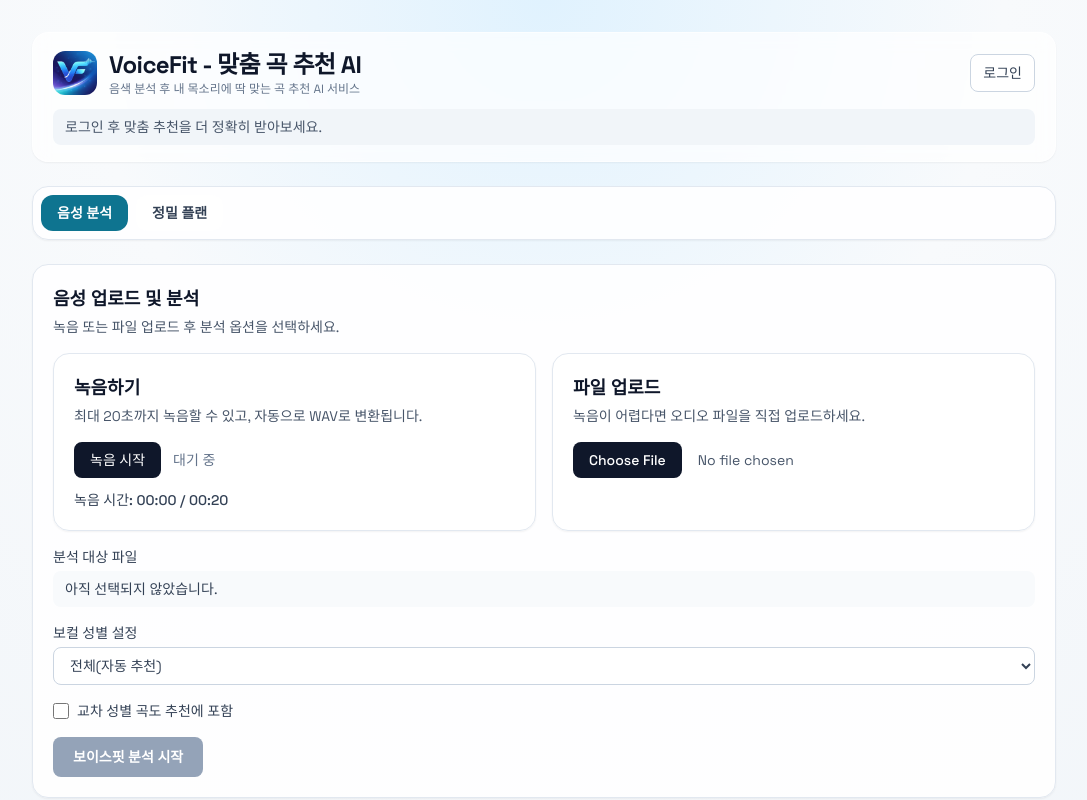
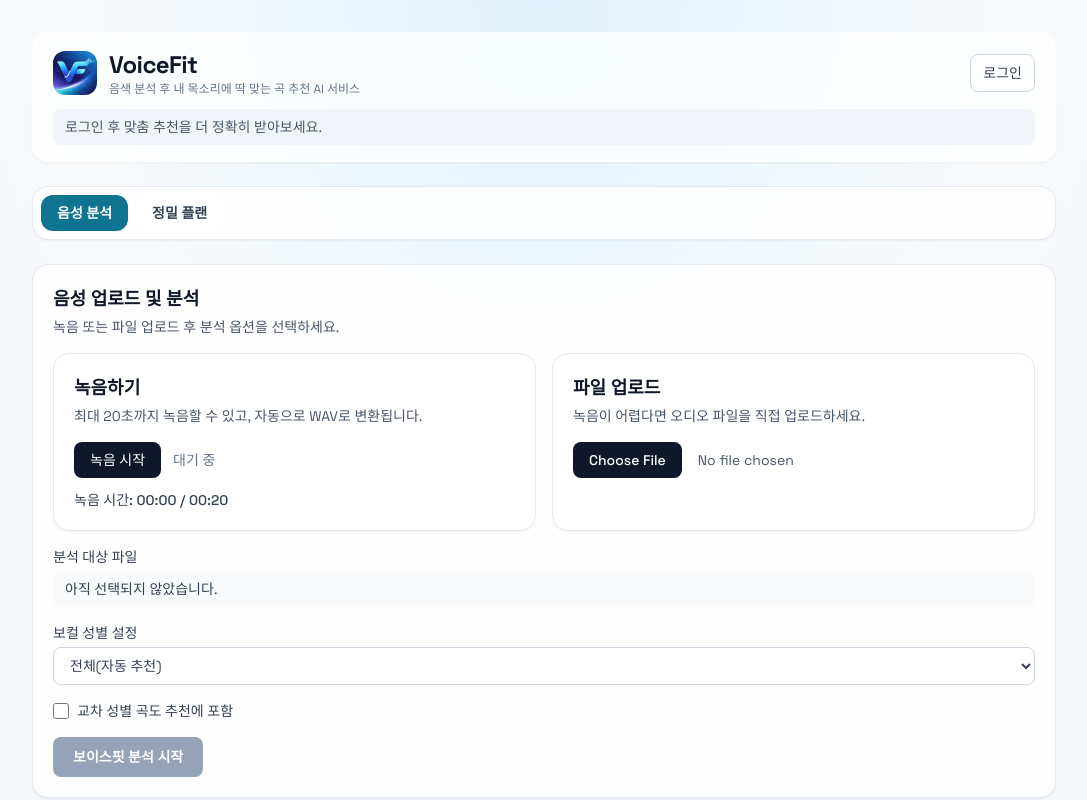
Before and after one commit to DevelopJJong/VoiceFit_FE, a React (Vite) app: page / in a window 1280 px wide. Shown: the top 800 px of the page, without its empty margins (96-1183 px from the left). Built offline with nearby package versions, Linux system fonts and the light colour scheme.

Commit message:
chore: sync home page latest edits

```diff
--- a/src/pages/Home.tsx
+++ b/src/pages/Home.tsx
@@ -228,7 +228,7 @@
             <div className="flex items-center gap-3">
               <img src="/voicefit-logo.png" alt="VoiceFit 로고" className="h-11 w-11 rounded-xl object-cover" />
               <div>
-                <h1 className="text-2xl font-black tracking-tight text-slate-900">VoiceFit - 맞춤 곡 추천 AI</h1>
+                <h1 className="text-2xl font-black tracking-tight text-slate-900">VoiceFit</h1>
                 <p className="text-xs text-slate-500">음색 분석 후 내 목소리에 딱 맞는 곡 추천 AI 서비스</p>
               </div>
             </div>
```
